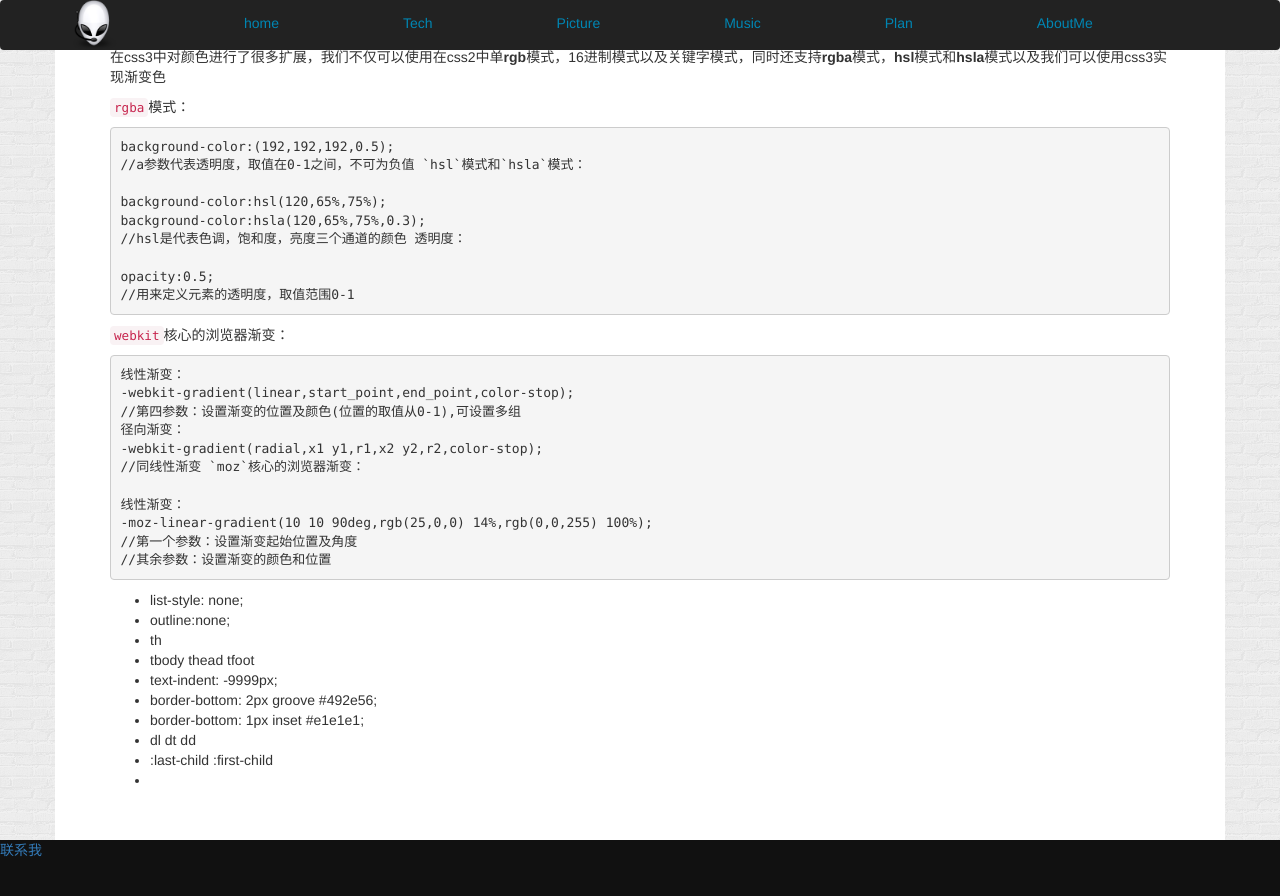
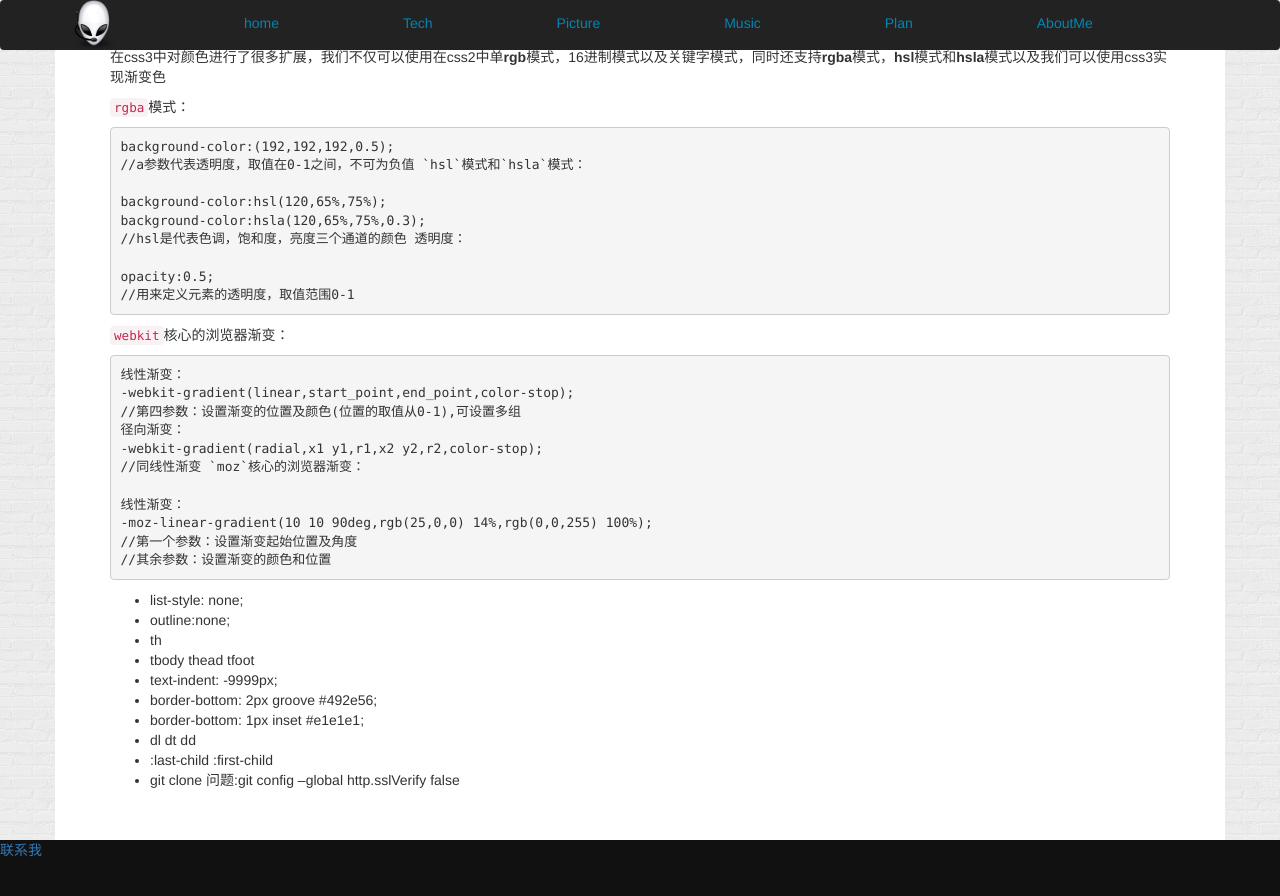
Before and after one commit to GeorageLiang/georageliang.github.com, a Jekyll site: the page built from md/css.md, in a window 1280 px wide and 900 px high, scrolled down 1593 px. Shown: the top 896 px of the window. Built offline with Jekyll 4.4.1, drawn with Linux system fonts in a browser that asks for light colours; Markdown is read by kramdown in place of the engine named in the settings; comment, search, counter and statistics services are not loaded.

Commit message:
Update css.md

```diff
--- a/md/css.md
+++ b/md/css.md
@@ -128,3 +128,4 @@ css3学习笔记（二）
  -  dl dt dd
  -  :last-child :first-child
  -
+ git clone 问题:git config --global http.sslVerify false
```
